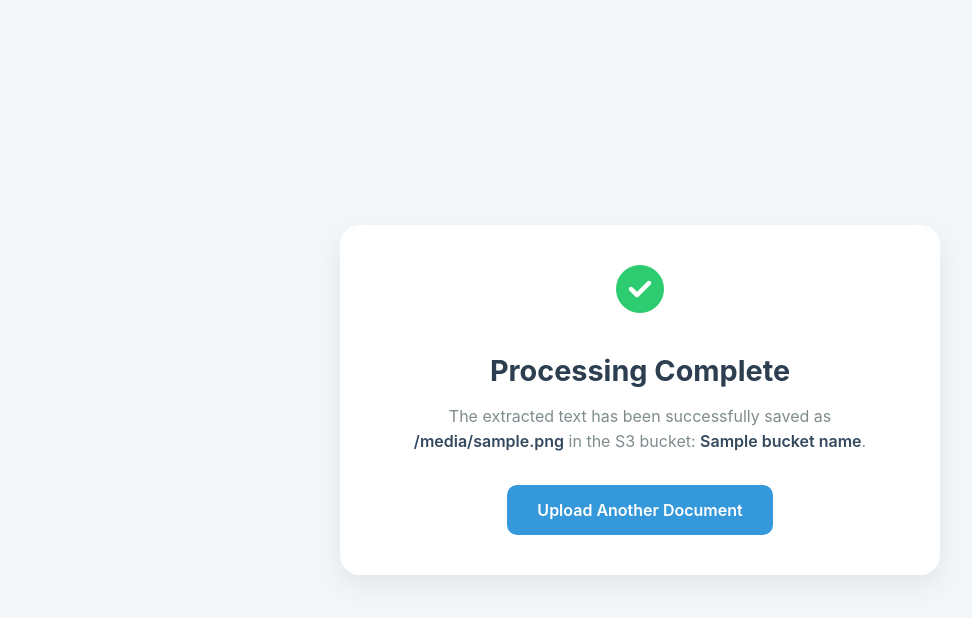
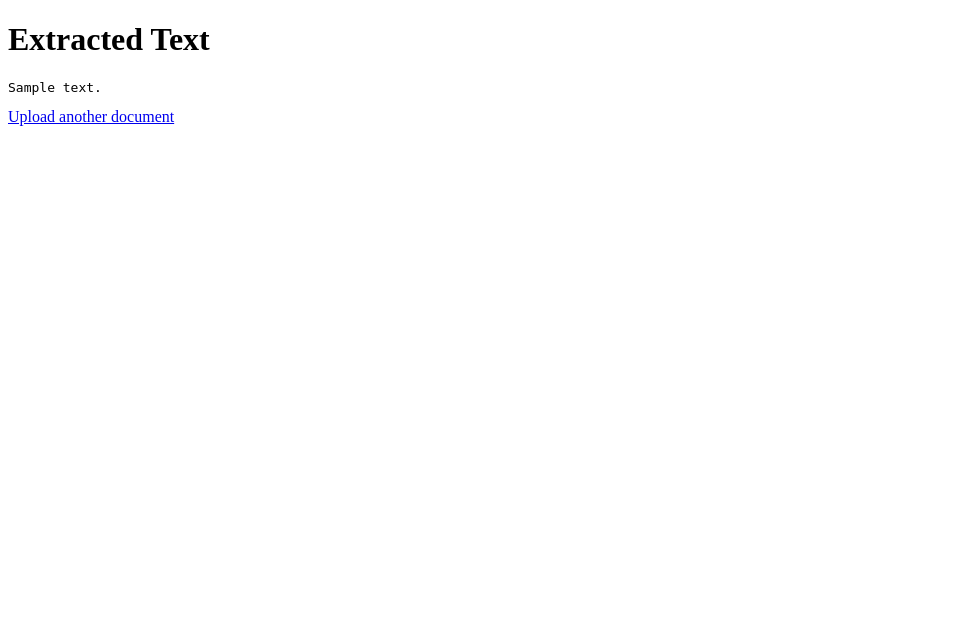
Before and after one commit to fapulito/vercel_textract, a Flask app: template templates/result.html in a window 1280 px wide. Shown: the top 618 px of the page, without its empty margins (0-972 px from the left). Run offline with Flask 3, Linux system fonts and the light colour scheme; the template is opened without the code that fills it: most values are stand-ins (such as "Sample title", 1, 10 or a date in 2020).

Commit message:
saving bc couldnot revert commit wtf

```diff
--- a/templates/result.html
+++ b/templates/result.html
@@ -2,88 +2,11 @@
 <html lang="en">
 <head>
     <meta charset="UTF-8">
-    <meta name="viewport" content="width=device-width, initial-scale=1.0">
-    <title>Processing Complete</title>
-    <!-- Font Awesome for the success icon -->
-    <link rel="stylesheet" href="https://cdnjs.cloudflare.com/ajax/libs/font-awesome/6.4.2/css/all.min.css">
-    <style>
-        /* Basic Reset and Upscale Background */
-        body {
-            margin: 0;
-            font-family: -apple-system, BlinkMacSystemFont, "Segoe UI", Roboto, Helvetica, Arial, sans-serif;
-            display: flex;
-            justify-content: center;
-            align-items: center;
-            min-height: 100vh;
-            background-color: #f4f7f9;
-            color: #333;
-        }
-
-        /* The Main Tile Container */
-        .container {
-            background-color: white;
-            padding: 40px 50px;
-            border-radius: 20px;
-            box-shadow: 0 10px 30px rgba(0, 0, 0, 0.08);
-            text-align: center;
-            max-width: 500px;
-            width: 90%;
-        }
-
-        h1 {
-            font-size: 1.8rem;
-            margin-bottom: 10px;
-            color: #2c3e50;
-        }
-
-        p {
-            font-size: 1rem;
-            color: #7f8c8d;
-            margin-bottom: 30px;
-            line-height: 1.6;
-        }
-
-        b {
-            color: #34495e;
-            font-weight: 600;
-        }
-
-        /* Success Icon */
-        .fa-check-circle {
-            font-size: 3rem;
-            color: #2ecc71; /* A nice green for success */
-            margin-bottom: 20px;
-        }
-
-        /* "Upload Another" Link Styled as a Button */
-        .upload-another-btn {
-            display: inline-block;
-            background-color: #3498db;
-            color: white;
-            text-decoration: none;
-            padding: 15px 30px;
-            border-radius: 10px;
-            font-size: 1rem;
-            font-weight: 600;
-            cursor: pointer;
-            transition: background-color 0.3s ease;
-        }
-        .upload-another-btn:hover {
-            background-color: #2980b9;
-        }
-    </style>
+    <title>OCR Result</title>
 </head>
 <body>
-
-    <main class="container">
-        <i class="fa-solid fa-check-circle"></i>
-        <h1>Processing Complete</h1>
-        <p>
-            The extracted text has been successfully saved as <b>{{ csv_filename }}</b>
-            in the S3 bucket: <b>{{ bucket_name }}</b>.
-        </p>
-        <a href="/" class="upload-another-btn">Upload Another Document</a>
-    </main>
-
+    <h1>Extracted Text</h1>
+    <pre>{{ text }}</pre>
+    <a href="/">Upload another document</a>
 </body>
 </html>
```
